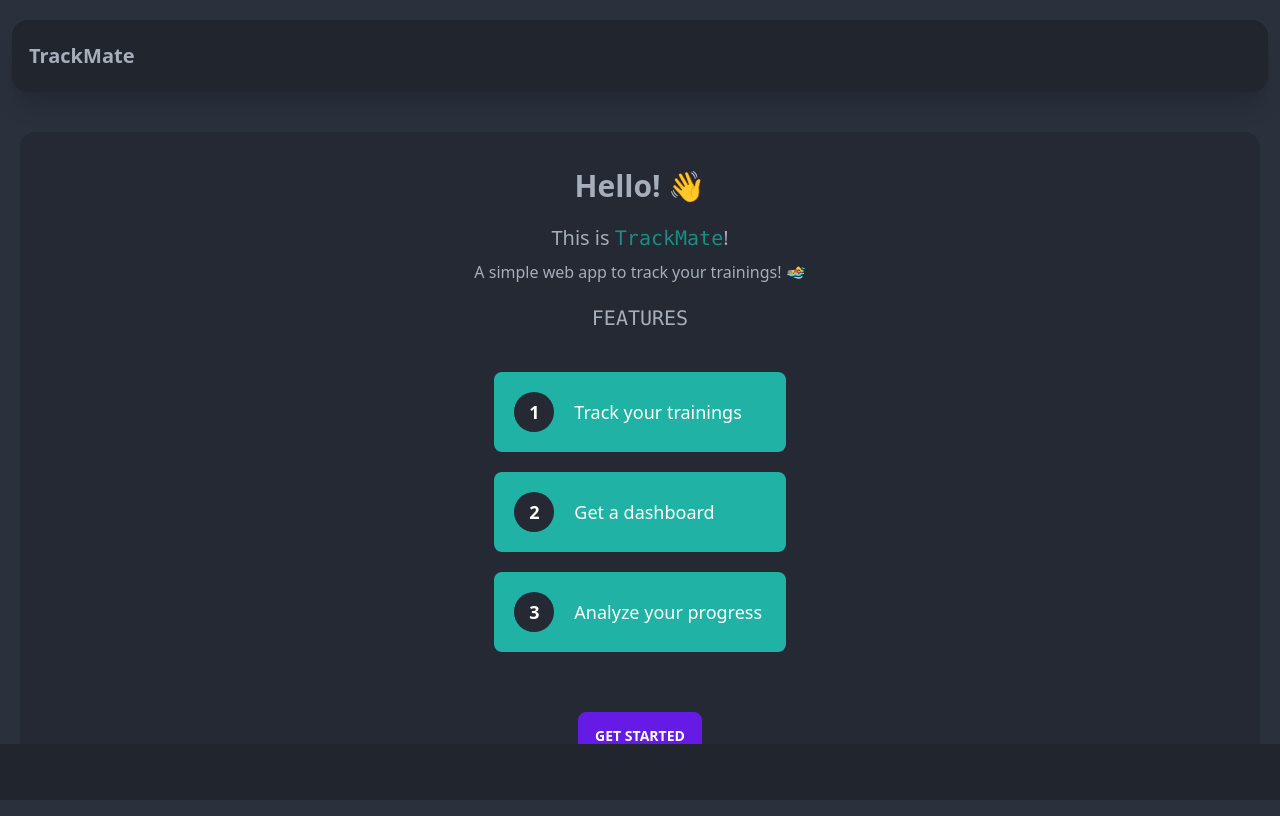
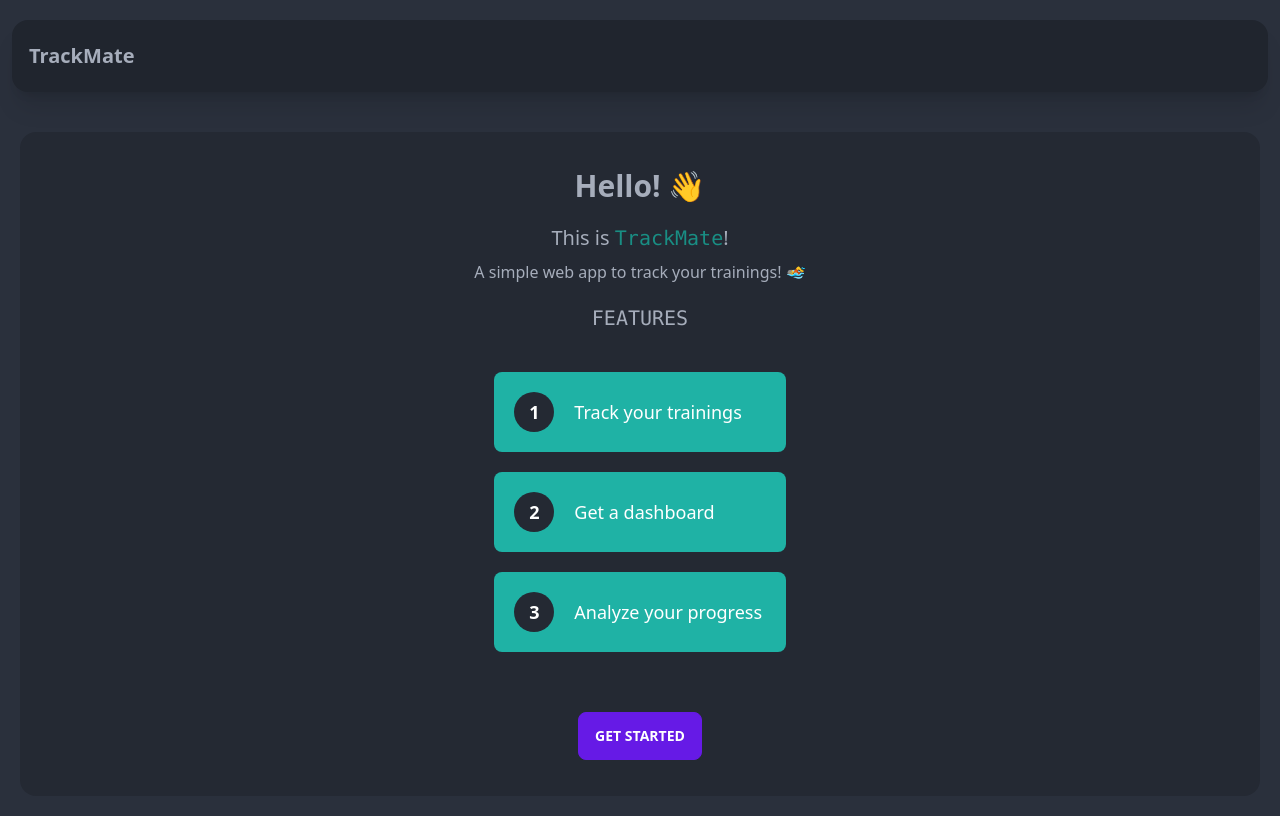
Before and after one commit to craftbytesio/trackmate-frontend, a Nuxt app: page / in a window 1280 px wide. Built offline with nearby package versions, Linux system fonts and the light colour scheme; no server answers.

Commit message:
Remove footer navigation

```diff
--- a/layouts/default.vue
+++ b/layouts/default.vue
@@ -4,6 +4,5 @@
     <div class='m-5'>
       <Nuxt />
     </div>
-    <FooterNavigation />
   </div>
 </template>
```
